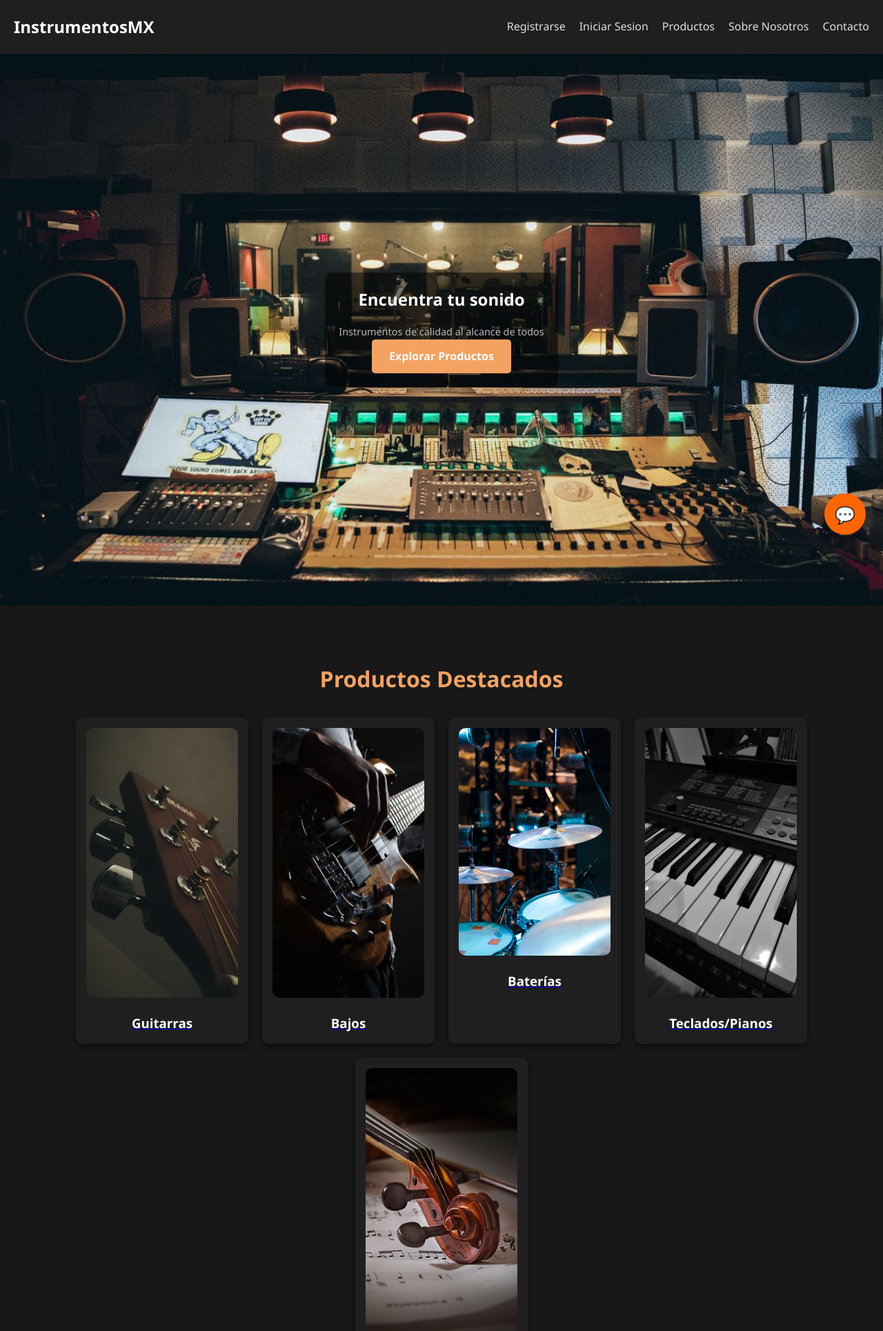
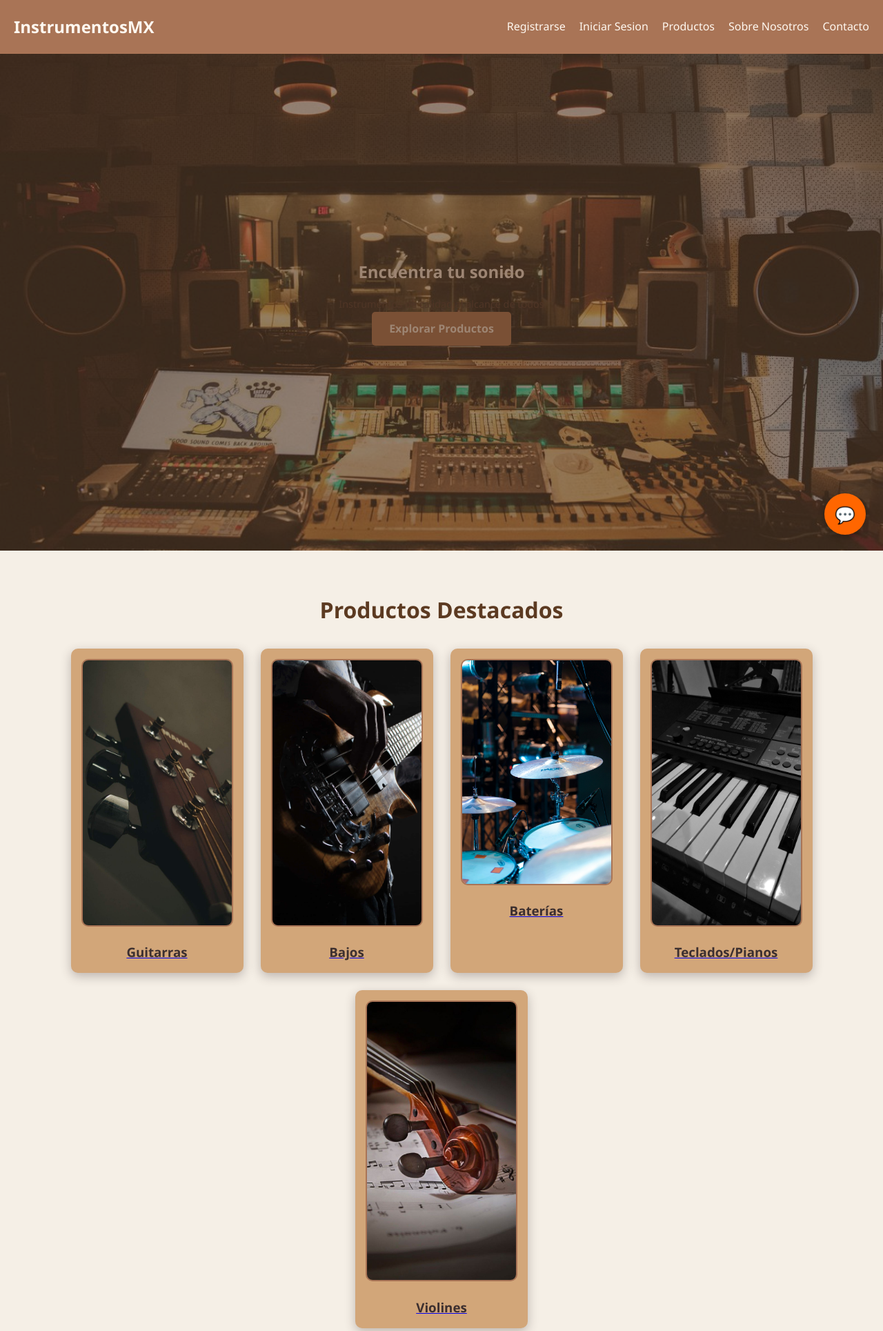
Before and after one commit to Asatoth666/Instrumentos-MX, a PHP site: page /InstrumentosMX/index.html in a window 1280 px wide. Shown: the top 1929 px of the page at 69% size. Run offline with PHP 8.4, Linux system fonts and the light colour scheme.

Commit message:
Update style.css
ya cambie los colores de la página

```diff
--- a/css/style.css
+++ b/css/style.css
@@ -7,8 +7,8 @@
 }
 
 body {
-    background: #121212;
-    color: #e0e0e0;
+    background: #F5EFE6; /* Fondo claro tipo madera clara */
+    color: #3C2F2F; /* Texto marrón oscuro */
     line-height: 1.6;
 }
 
@@ -18,8 +18,8 @@
     justify-content: space-between;
     align-items: center;
     padding: 20px;
-    background: #1f1f1f;
-    color: #fff;
+    background: #A97456; /* Madera media */
+    color: #FFF8F0;
     position: sticky;
     top: 0;
     z-index: 1000;
@@ -28,6 +28,7 @@
 header .logo {
     font-size: 1.5em;
     font-weight: bold;
+    color: #FFF8F0;
 }
 
 header nav ul {
@@ -37,24 +38,24 @@
 }
 
 header nav a {
-    color: #e0e0e0;
+    color: #FFF8F0;
     text-decoration: none;
     transition: 0.3s;
 }
 
 header nav a:hover {
-    color: #f4a261;
+    color: #D2A679;
 }
 
 /* Hero */
 .hero {
-    height: 80vh;
+    height: 90vh;
     background: url("../img/hero.jpg") center/cover no-repeat;
     display: flex;
     justify-content: center;
     align-items: center;
     text-align: center;
-    color: #fff;
+    color: #FFF8F0;
     position: relative;
 }
 
@@ -65,7 +66,7 @@
     left: 0;
     width: 100%;
     height: 100%;
-    background: rgba(0, 0, 0, 0.6);
+    background: rgba(92, 58, 33, 0.6); /* filtro marrón oscuro */
 }
 
 .hero-text {
@@ -81,14 +82,14 @@
 .hero-text p {
     margin-bottom: 20px;
     font-size: 1.2em;
-    color: #ddd;
+    color: #F5EFE6;
 }
 
 .btn {
     display: inline-block;
     padding: 12px 25px;
-    background: #f4a261;
-    color: #fff;
+    background: #A97456;
+    color: #FFF8F0;
     text-decoration: none;
     border-radius: 5px;
     font-weight: bold;
@@ -96,34 +97,34 @@
 }
 
 .btn:hover {
-    background: #e76f51;
+    background: #D2A679;
 }
 
 /* Sección destacados */
 .destacados {
-    padding: 50px 20px;
+    padding: 60px 20px;
     text-align: center;
-    background: #181818;
+    background: #F5EFE6;
 }
 
 .destacados h2 {
     margin-bottom: 30px;
     font-size: 2em;
-    color: #f4a261;
+    color: #5C3A21;
 }
 
 .cards {
     display: flex;
     justify-content: center;
-    gap: 20px;
+    gap: 25px;
     flex-wrap: wrap;
 }
 
 .card {
-    background: #1f1f1f;
+    background: #D2A679;
     padding: 15px;
     border-radius: 10px;
-    box-shadow: 0 4px 10px rgba(0, 0, 0, 0.5);
+    box-shadow: 0 5px 15px rgba(60, 47, 47, 0.3);
     transition: transform 0.3s;
     width: 250px;
 }
@@ -131,11 +132,12 @@
 .card img {
     width: 100%;
     border-radius: 10px;
+    border: 2px solid #A97456;
 }
 
 .card h3 {
     margin-top: 15px;
-    color: #fff;
+    color: #3C2F2F;
 }
 
 .card:hover {
@@ -180,41 +182,41 @@
 form label {
     text-align: left;
     font-weight: bold;
-    color: #ddd;
+    color: #3C2F2F;
 }
 
 form input {
     padding: 10px;
-    border: 1px solid #444;
+    border: 1px solid #A97456;
     border-radius: 5px;
-    background: #2b2b2b;
-    color: #fff;
+    background: #FFF8F0;
+    color: #3C2F2F;
 }
 
 form input:focus {
-    border-color: #f4a261;
+    border-color: #5C3A21;
     outline: none;
 }
 
 form .btn {
-    background: #f4a261;
+    background: #A97456;
     border: none;
     cursor: pointer;
-    transition: 0.3s;
 }
 
 form .btn:hover {
-    background: #e76f51;
+    background: #5C3A21;
+    color: #FFF8F0;
 }
 
 p {
     margin-top: 15px;
     font-size: 0.9em;
-    color: #bbb;
+    color: #3C2F2F;
 }
 
 p a {
-    color: #f4a261;
+    color: #A97456;
     text-decoration: none;
 }
 
@@ -222,61 +224,7 @@
     text-decoration: underline;
 }
 
-/* Hero con video o imagen */
-.hero {
-    position: relative;
-    width: 100%;
-    height: 100vh; /* ocupa toda la pantalla */
-    display: flex;
-    justify-content: center;
-    align-items: center;
-    text-align: center;
-    color: #fff;
-    overflow: hidden;
-}
-.hero-video {
-    position: absolute;
-    top: 0;
-    left: 0;
-    width: 100%;
-    height: 100%;
-    object-fit: cover; /* el video se adapta */
-    z-index: -1;
-}
-.hero .overlay {
-    position: relative;
-    z-index: 2;
-    background: rgba(0, 0, 0, 0.5); /* oscurece */
-    padding: 20px;
-    border-radius: 10px;
-    max-width: 800px;
-}
-.hero::after,
-.hero::before {
-    content: none;
-}
-.destacados {
-    position: relative;
-    z-index: 3;
-    background: #181818;
-    padding: 80px 20px;
-    text-align: center;
-    color: #e0e0e0;
-}
-
-.precio {
-  font-weight: bold;
-  color: #f4a261; /* resalta con tu paleta */
-  margin: 10px 0;
-}
-
-.producto img {
-    width: 100%;
-    height: 200px; /* tamaño fijo para todas */
-    object-fit: cover; /* recorta sin deformar */
-    border-radius: 10px; /* opcional: esquinas redondeadas */
-}
-
+/* Catálogo */
 .catalogo {
     display: grid;
     grid-template-columns: repeat(auto-fit, minmax(250px, 1fr));
```
Also changed, not shown: other parts of css/style.css (+27 -17 lines).
